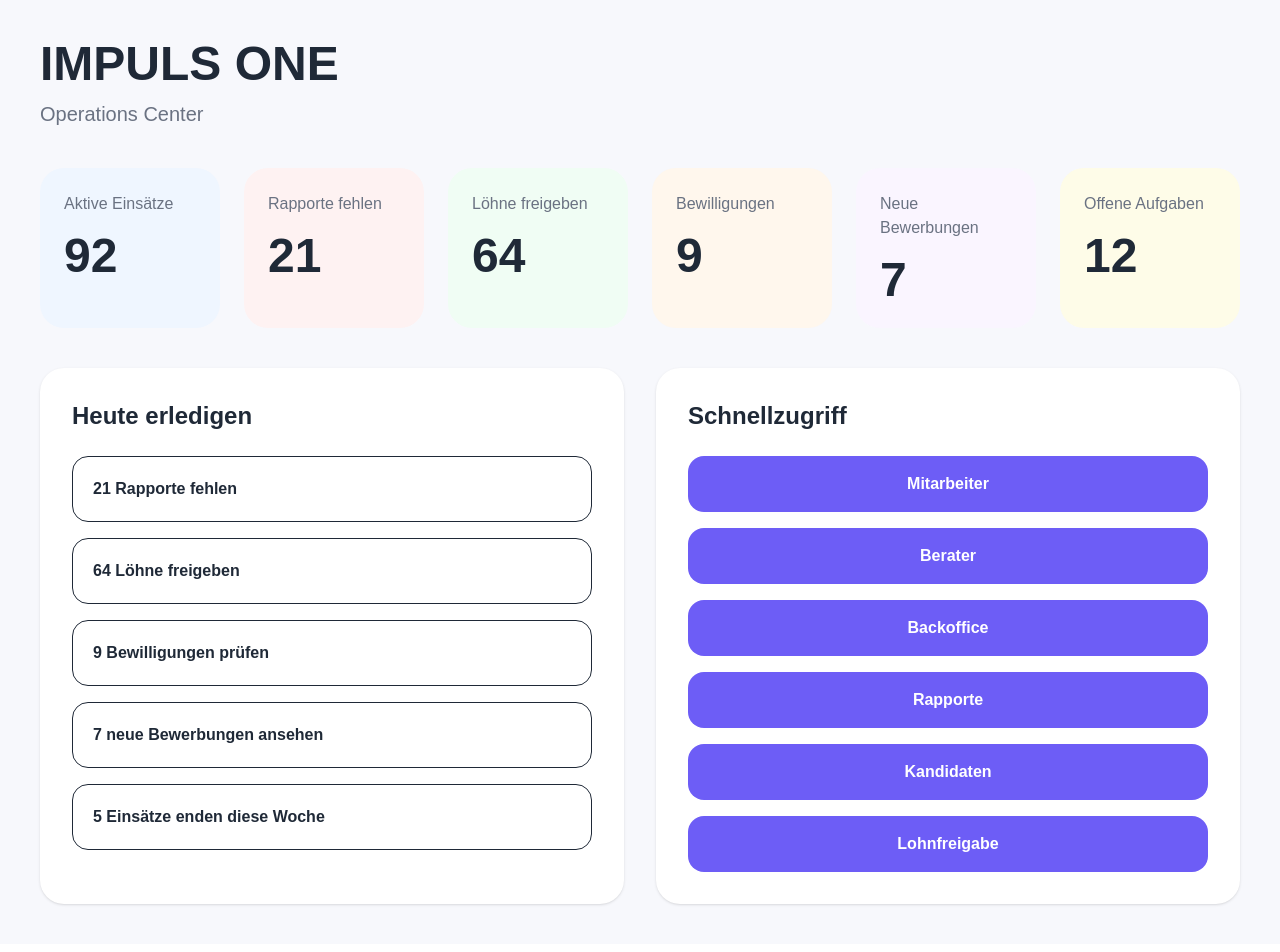
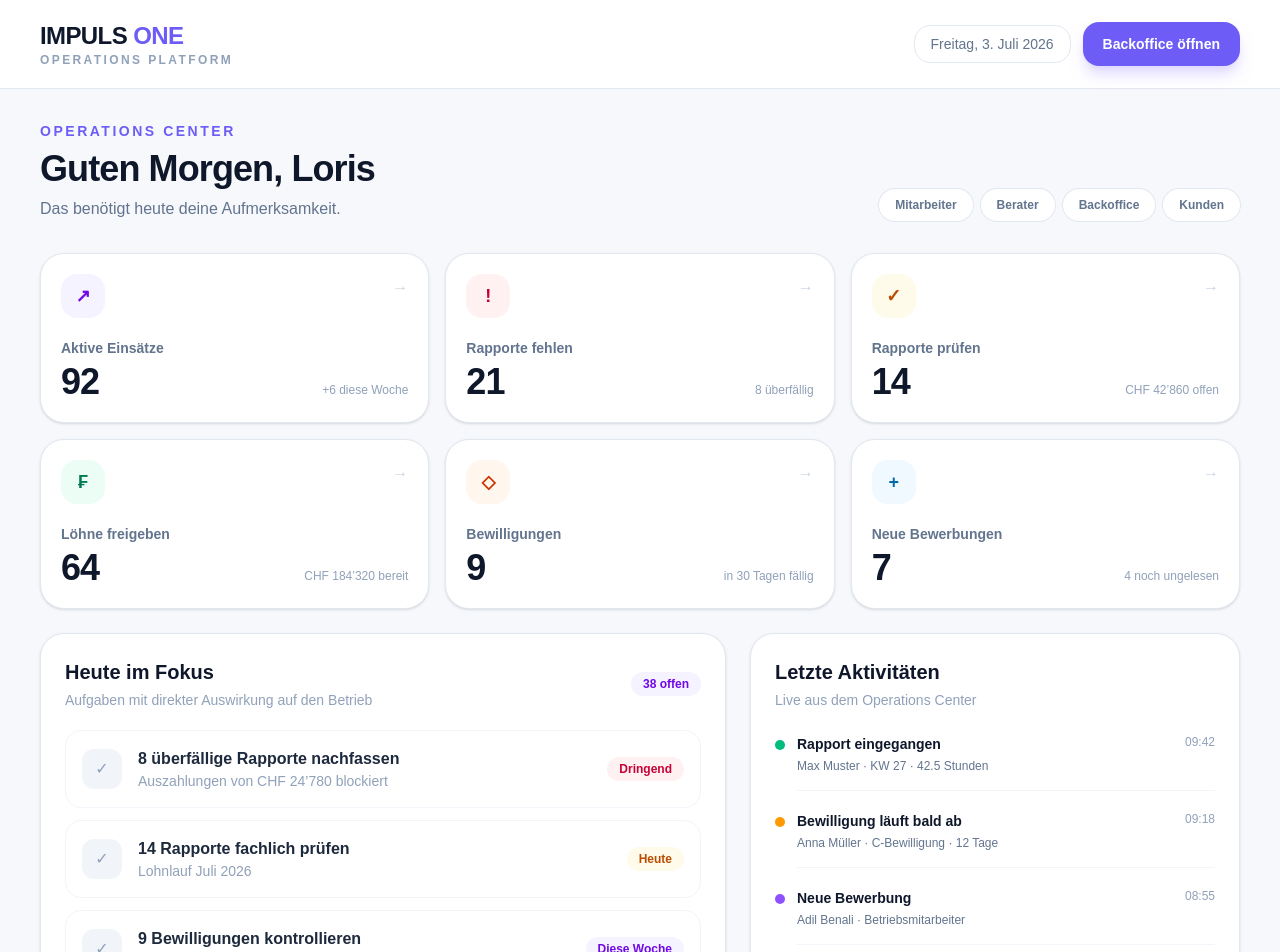
Before and after one commit to lorisbuercher-png/webapp-impuls, a Next.js app in the folder impuls-portal/: page / in a window 1280 px wide. Shown: the top 952 px of the page. Built offline with nearby package versions, Linux system fonts and the light colour scheme.

Commit message:
Improve operations center

```diff
--- a/impuls-portal/app/page.tsx
+++ b/impuls-portal/app/page.tsx
@@ -1,80 +1,94 @@
+import Link from "next/link";
+
+const metrics = [
+  ["Aktive Einsätze", "92", "+6 diese Woche", "↗", "bg-violet-50 text-violet-700", "/admin/dashboard"],
+  ["Rapporte fehlen", "21", "8 überfällig", "!", "bg-rose-50 text-rose-700", "/admin/rapporte"],
+  ["Rapporte prüfen", "14", "CHF 42’860 offen", "✓", "bg-amber-50 text-amber-700", "/admin/rapporte"],
+  ["Löhne freigeben", "64", "CHF 184’320 bereit", "₣", "bg-emerald-50 text-emerald-700", "/admin/lohn"],
+  ["Bewilligungen", "9", "in 30 Tagen fällig", "◇", "bg-orange-50 text-orange-700", "/admin/bewilligungen"],
+  ["Neue Bewerbungen", "7", "4 noch ungelesen", "+", "bg-sky-50 text-sky-700", "/berater/kandidaten"],
+];
+
+const tasks = [
+  ["8 überfällige Rapporte nachfassen", "Auszahlungen von CHF 24’780 blockiert", "Dringend", "bg-rose-50 text-rose-700"],
+  ["14 Rapporte fachlich prüfen", "Lohnlauf Juli 2026", "Heute", "bg-amber-50 text-amber-700"],
+  ["9 Bewilligungen kontrollieren", "Ablauf innerhalb der nächsten 30 Tage", "Diese Woche", "bg-violet-50 text-violet-700"],
+  ["7 Bewerbungen qualifizieren", "Neue Profile ohne Erstprüfung", "Neu", "bg-sky-50 text-sky-700"],
+];
+
+const activity = [
+  ["09:42", "Rapport eingegangen", "Max Muster · KW 27 · 42.5 Stunden", "bg-emerald-500"],
+  ["09:18", "Bewilligung läuft bald ab", "Anna Müller · C-Bewilligung · 12 Tage", "bg-amber-500"],
+  ["08:55", "Neue Bewerbung", "Adil Benali · Betriebsmitarbeiter", "bg-violet-500"],
+  ["Gestern", "Lohn freigegeben", "Luca Rossi · CHF 5’120.40", "bg-sky-500"],
+];
+
 export default function Home() {
   return (
-    <main className="min-h-screen bg-[#F7F8FC] p-10 text-[#1F2937]">
-      <div className="mx-auto max-w-7xl">
-        <div className="mb-10">
-          <h1 className="text-5xl font-black">IMPULS ONE</h1>
-          <p className="mt-3 text-xl text-gray-500">Operations Center</p>
+    <main className="min-h-screen bg-[#F7F8FC] text-slate-900">
+      <header className="border-b border-slate-200 bg-white">
+        <div className="mx-auto flex max-w-[1440px] items-center justify-between px-6 py-5 lg:px-10">
+          <div>
+            <p className="text-2xl font-black tracking-tight">IMPULS <span className="text-[#6D5DF6]">ONE</span></p>
+            <p className="text-xs font-semibold uppercase tracking-[0.2em] text-slate-400">Operations Platform</p>
+          </div>
+          <div className="flex items-center gap-3">
+            <span className="hidden rounded-2xl border border-slate-200 px-4 py-2 text-sm text-slate-500 md:block">Freitag, 3. Juli 2026</span>
+            <Link href="/admin/dashboard" className="rounded-2xl bg-[#6D5DF6] px-5 py-3 text-sm font-bold text-white shadow-lg shadow-violet-200">Backoffice öffnen</Link>
+          </div>
         </div>
+      </header>
 
-        <div className="grid gap-6 md:grid-cols-3 lg:grid-cols-6">
-          <Card title="Aktive Einsätze" value="92" color="bg-blue-50" />
-          <Card title="Rapporte fehlen" value="21" color="bg-red-50" />
-          <Card title="Löhne freigeben" value="64" color="bg-green-50" />
-          <Card title="Bewilligungen" value="9" color="bg-orange-50" />
-          <Card title="Neue Bewerbungen" value="7" color="bg-purple-50" />
-          <Card title="Offene Aufgaben" value="12" color="bg-yellow-50" />
-        </div>
+      <div className="mx-auto max-w-[1440px] px-6 py-8 lg:px-10">
+        <section className="mb-8 flex flex-col gap-4 md:flex-row md:items-end md:justify-between">
+          <div>
+            <p className="text-sm font-bold uppercase tracking-[0.18em] text-[#6D5DF6]">Operations Center</p>
+            <h1 className="mt-2 text-3xl font-black tracking-tight md:text-4xl">Guten Morgen, Loris</h1>
+            <p className="mt-2 text-slate-500">Das benötigt heute deine Aufmerksamkeit.</p>
+          </div>
+          <div className="flex flex-wrap gap-2">
+            {["Mitarbeiter", "Berater", "Backoffice", "Kunden"].map((portal) => <span key={portal} className="rounded-full bg-white px-4 py-2 text-xs font-semibold text-slate-500 ring-1 ring-slate-200">{portal}</span>)}
+          </div>
+        </section>
 
-        <div className="mt-10 grid gap-8 lg:grid-cols-2">
-          <div className="rounded-3xl bg-white p-8 shadow-sm">
-            <h2 className="text-2xl font-bold">Heute erledigen</h2>
+        <section className="grid gap-4 sm:grid-cols-2 xl:grid-cols-3">
+          {metrics.map(([label, value, note, icon, tone, href]) => (
+            <Link key={label} href={href} className="group rounded-3xl border border-slate-200 bg-white p-5 shadow-sm transition hover:-translate-y-1 hover:border-violet-200 hover:shadow-xl">
+              <div className="flex items-start justify-between"><span className={`grid h-11 w-11 place-items-center rounded-2xl text-lg font-black ${tone}`}>{icon}</span><span className="text-slate-300 transition group-hover:translate-x-1 group-hover:text-[#6D5DF6]">→</span></div>
+              <p className="mt-5 text-sm font-semibold text-slate-500">{label}</p>
+              <div className="mt-1 flex items-end justify-between gap-3"><strong className="text-4xl tracking-tight">{value}</strong><span className="pb-1 text-xs text-slate-400">{note}</span></div>
+            </Link>
+          ))}
+        </section>
 
-            <div className="mt-6 space-y-4">
-              <Task text="21 Rapporte fehlen" />
-              <Task text="64 Löhne freigeben" />
-              <Task text="9 Bewilligungen prüfen" />
-              <Task text="7 neue Bewerbungen ansehen" />
-              <Task text="5 Einsätze enden diese Woche" />
+        <section className="mt-6 grid gap-6 xl:grid-cols-[1.4fr_1fr]">
+          <div className="rounded-3xl border border-slate-200 bg-white p-6 shadow-sm">
+            <div className="flex items-center justify-between"><div><h2 className="text-xl font-bold">Heute im Fokus</h2><p className="mt-1 text-sm text-slate-400">Aufgaben mit direkter Auswirkung auf den Betrieb</p></div><span className="rounded-full bg-violet-50 px-3 py-1 text-xs font-bold text-violet-700">38 offen</span></div>
+            <div className="mt-5 space-y-3">
+              {tasks.map(([title, detail, badge, badgeClass]) => (
+                <div key={title} className="flex items-center gap-4 rounded-2xl border border-slate-100 p-4 transition hover:bg-slate-50">
+                  <span className="grid h-10 w-10 place-items-center rounded-xl bg-slate-100 text-slate-400">✓</span>
+                  <div className="min-w-0 flex-1"><p className="font-semibold text-slate-800">{title}</p><p className="truncate text-sm text-slate-400">{detail}</p></div>
+                  <span className={`rounded-full px-3 py-1 text-xs font-bold ${badgeClass}`}>{badge}</span>
+                </div>
+              ))}
             </div>
           </div>
 
-          <div className="rounded-3xl bg-white p-8 shadow-sm">
-            <h2 className="text-2xl font-bold">Schnellzugriff</h2>
-
-            <div className="mt-6 grid gap-4">
-              <Button text="Mitarbeiter" href="/mitarbeiter/dashboard" />
-              <Button text="Berater" href="/berater/dashboard" />
-              <Button text="Backoffice" href="/admin/dashboard" />
-              <Button text="Rapporte" href="/admin/rapporte" />
-              <Button text="Kandidaten" href="/berater/kandidaten" />
-              <Button text="Lohnfreigabe" href="/admin/lohn" />
+          <div className="rounded-3xl border border-slate-200 bg-white p-6 shadow-sm">
+            <h2 className="text-xl font-bold">Letzte Aktivitäten</h2><p className="mt-1 text-sm text-slate-400">Live aus dem Operations Center</p>
+            <div className="mt-6 space-y-5">
+              {activity.map(([time, title, detail, dot]) => (
+                <div key={title} className="flex gap-3"><span className={`mt-1.5 h-2.5 w-2.5 shrink-0 rounded-full ${dot}`} /><div className="flex-1 border-b border-slate-100 pb-4"><div className="flex justify-between gap-2"><p className="text-sm font-semibold">{title}</p><span className="text-xs text-slate-400">{time}</span></div><p className="mt-1 text-xs text-slate-500">{detail}</p></div></div>
+              ))}
             </div>
           </div>
-        </div>
+        </section>
+
+        <section className="mt-6 grid gap-4 md:grid-cols-4">
+          {[["Mitarbeiterportal", "/mitarbeiter/dashboard"], ["Beraterportal", "/berater/dashboard"], ["Adminportal", "/admin/dashboard"], ["Kundenportal", "/kunde/dashboard"]].map(([label, href]) => <Link key={label} href={href} className="rounded-2xl border border-slate-200 bg-white p-4 text-center text-sm font-bold text-slate-600 transition hover:border-violet-300 hover:text-[#6D5DF6]">{label}</Link>)}
+        </section>
       </div>
     </main>
   );
 }
-
-function Card({
-  title,
-  value,
-  color,
-}: {
-  title: string;
-  value: string;
-  color: string;
-}) {
-  return (
-    <div className={`${color} rounded-3xl p-6`}>
-      <p className="text-gray-500">{title}</p>
-      <h2 className="mt-4 text-5xl font-black">{value}</h2>
-    </div>
-  );
-}
-
-function Task({ text }: { text: string }) {
-  return <div className="rounded-2xl border p-5 font-semibold">{text}</div>;
-}
-
-function Button({ text, href }: { text: string; href: string }) {
-  return (
-    <a
-      href={href}
-      className="rounded-2xl bg-[#6D5DF6] p-4 text-center font-bold text-white"
-    >
-      {text}
-    </a>
-  );
-}
```
